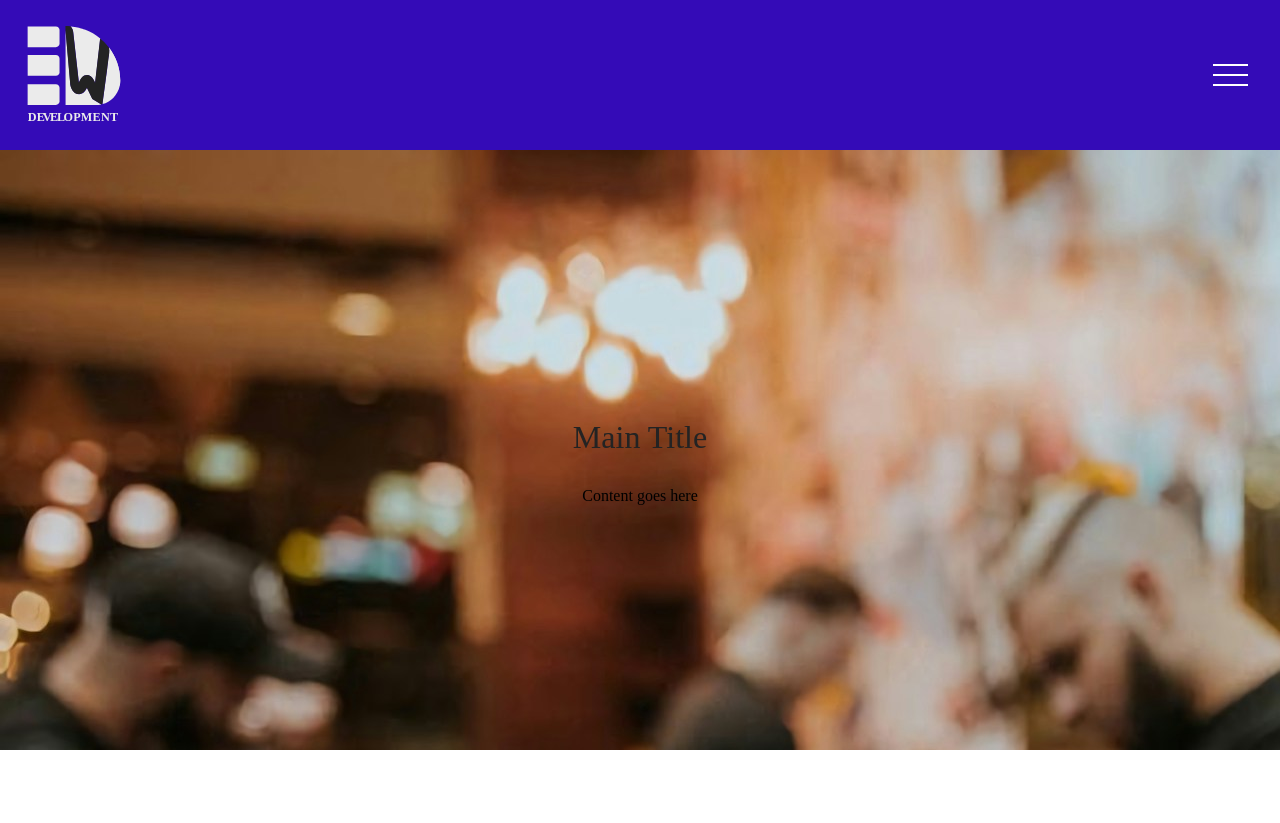
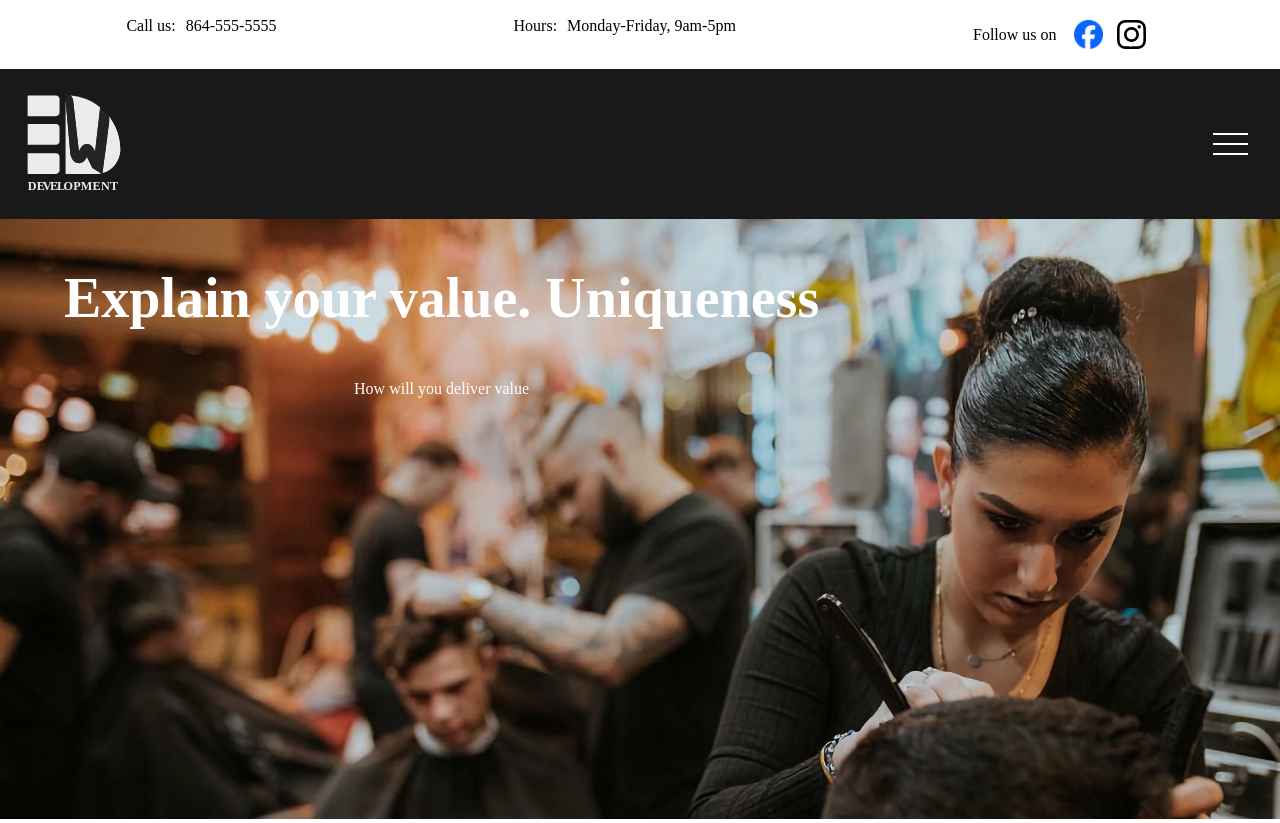
Before and after one commit to dwdsigned/customTemplate, a plain HTML site: page index.html in a window 1280 px wide. Shown: the top 823 px of the page. Drawn offline with Linux system fonts and the light colour scheme.

Commit message:
social media

```diff
--- a/css/style.css
+++ b/css/style.css
@@ -11,6 +11,50 @@ body {
   margin: 0;
 }
 
+.flexRow {
+  display: flex;
+  flex-direction: row;
+  justify-content: space-around;
+}
+
+#topmostHeader {
+  padding: 1%;
+}
+
+#topmostHeader p {
+  margin-right: 10px;
+}
+
+#socialIconsDiv {
+  align-items: center;
+}
+
+#instagram {
+  width: 29px;
+  height: 29px;
+  margin: 7.25px;
+  /* background-color: black; */
+  background-image: url("../assets/InstagramBlack.svg");
+  background-repeat: no-repeat;
+  background-size: cover;
+  background-position: center center;
+  /* margin-right: 1px;
+  margin-left: 1px; */
+}
+
+#facebook {
+  width: 29px;
+  height: 29px;
+  margin: 7.25px;
+  /* background-color: blue; */
+  background-image: url("../assets/Facebook.png");
+  background-repeat: no-repeat;
+  background-size: cover;
+  background-position: center center;
+  /* margin-right: 1px;
+  margin-left: 1px; */
+}
+
 section {
   min-height: 75vh;
   display: flex;
@@ -21,12 +65,21 @@ section {
 
 #section1 {
   background-color: darkorchid;
-  background-image: url("../assets/heroBarberSample.jpg");
+  background-image: url("../assets/MassiveHeroBarberSample.jpg");
+  background-repeat: no-repeat;
+  background-size: cover;
+  background-position: right top;
+}
+
+.heroText {
+  margin-right: auto;
+  margin-bottom: auto;
+  margin-left: 5%;
+  /* background-color: rgb(0 0 0 / 0.1); */
 }
 
 h1 {
-  font-size: 4rem;
-  margin-bottom: 0;
+  font-size: 3.5rem;
 }
 
 h2 {
@@ -41,7 +94,7 @@ h2 {
 }
 
 .page__header {
-  background-color: #340BB7;
+  background-color: rgb(25 25 25 / 1);
   padding-top: 25px;
   padding-bottom: 25px;
   display: flex;
@@ -56,7 +109,7 @@ nav {
   /* padding: 25px; */
   padding: 0;
   width: 100vw;
-  background: #340BB7;
+  background: rgb(52 11 183 / 1);
 }
 
 .navbar__menu {
@@ -352,6 +405,11 @@ section.active .landing__container::after {
   background-color: yellow;
 }
 
+.white-text {
+  color: white;
+}
+
+
 /* Home Section */
 .title-group {
   text-align: center;
@@ -501,7 +559,7 @@ footer {
     height: 100px;
     width: 100px;
     margin: 12px 0 12px 12px;
-    background-image: url("./dwDev1.svg");
+    background-image: url("../assets/dwDev1.svg");
     background-size: contain;
     background-repeat: no-repeat;
   }
--- a/index.html
+++ b/index.html
@@ -9,6 +9,21 @@
     <link rel="stylesheet" href="./css/style.css">
 </head>
 <body>
+    <header id="topmostHeader" class="flexRow">
+        <div class="flexRow">
+            <p>Call us:</p>
+            <p>864-555-5555</p>
+        </div>
+        <div class="flexRow">
+            <p>Hours: </p>
+            <p>Monday-Friday, 9am-5pm</p>
+        </div>
+        <div id="socialIconsDiv" class="flexRow">
+            <p>Follow us on</p>
+            <div id="facebook"></div>
+            <div id="instagram"></div>
+        </div>
+    </header>
   <!-- Beginning of the header I made. Above is the slide-in/out menu -->
     <header class="page__header">
         <!-- Navigation for Desktop -->
@@ -45,13 +60,13 @@
     </header>
     <!-- Section 1-->
     <section id="section1" data-nav="Home">
-        <div class="landing__container">
-            <div class="title-group">
+        <!-- <div class="landing__container"> -->
+            <div class="heroText">
                 <!-- Headers were formerly all generated using JavaScript -->
-                <h2>Main Title</h2>
-                <p>Content goes here</p>
+                <h1 class="white-text textCenter">Explain your value. Uniqueness</h1>
+                <p class="white-text textCenter">How will you deliver value</p>
             </div>
-        </div>
+        <!-- </div> -->
     </section>
     <!-- Section 2 -->
     <section id="section2" data-nav="About">
```
Also changed, not shown: SVG/Logo.svg (added), assets/Facebook.png (added), assets/Facebook.svg (added), assets/InstagramBlack.svg (added), assets/MassiveHeroBarberSample.jpg (added), 1 other file.
